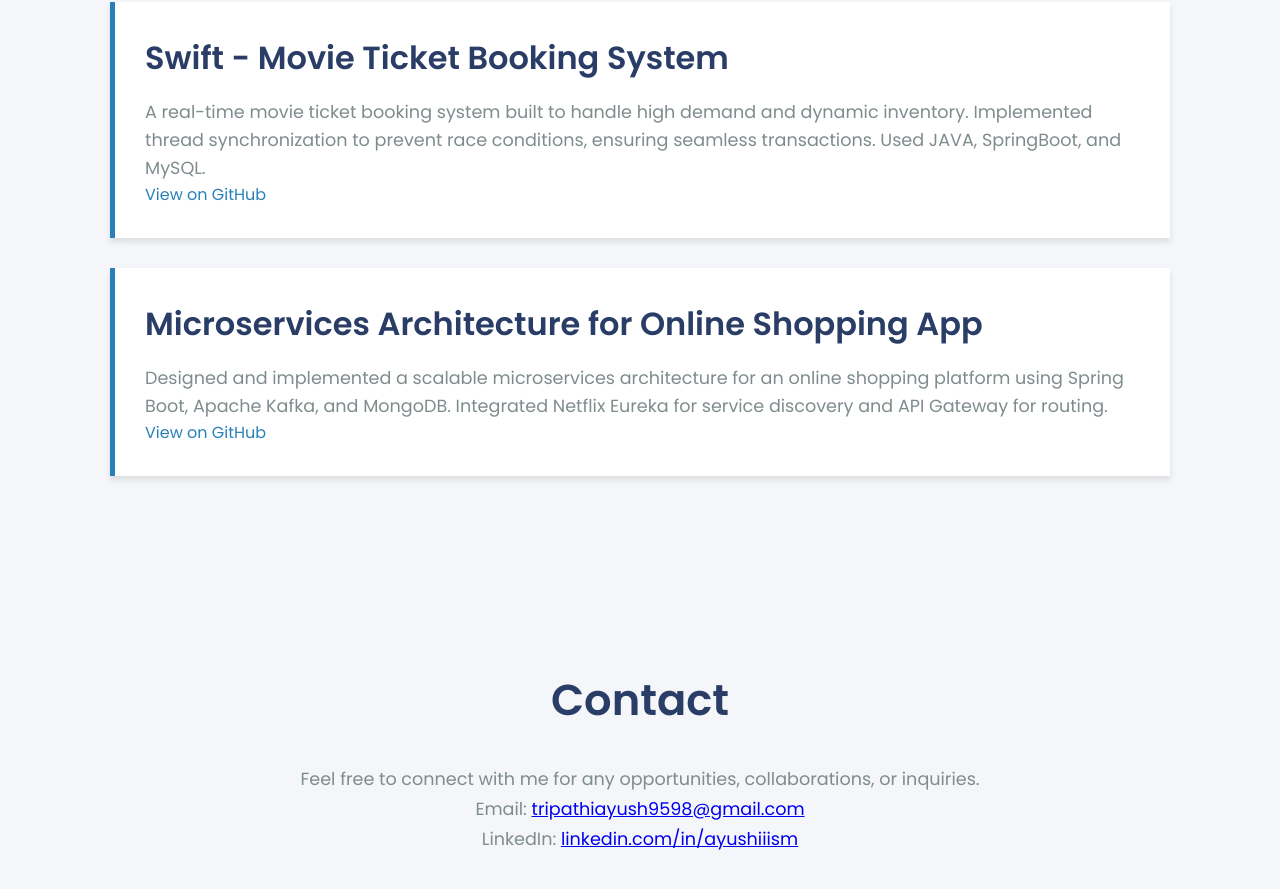
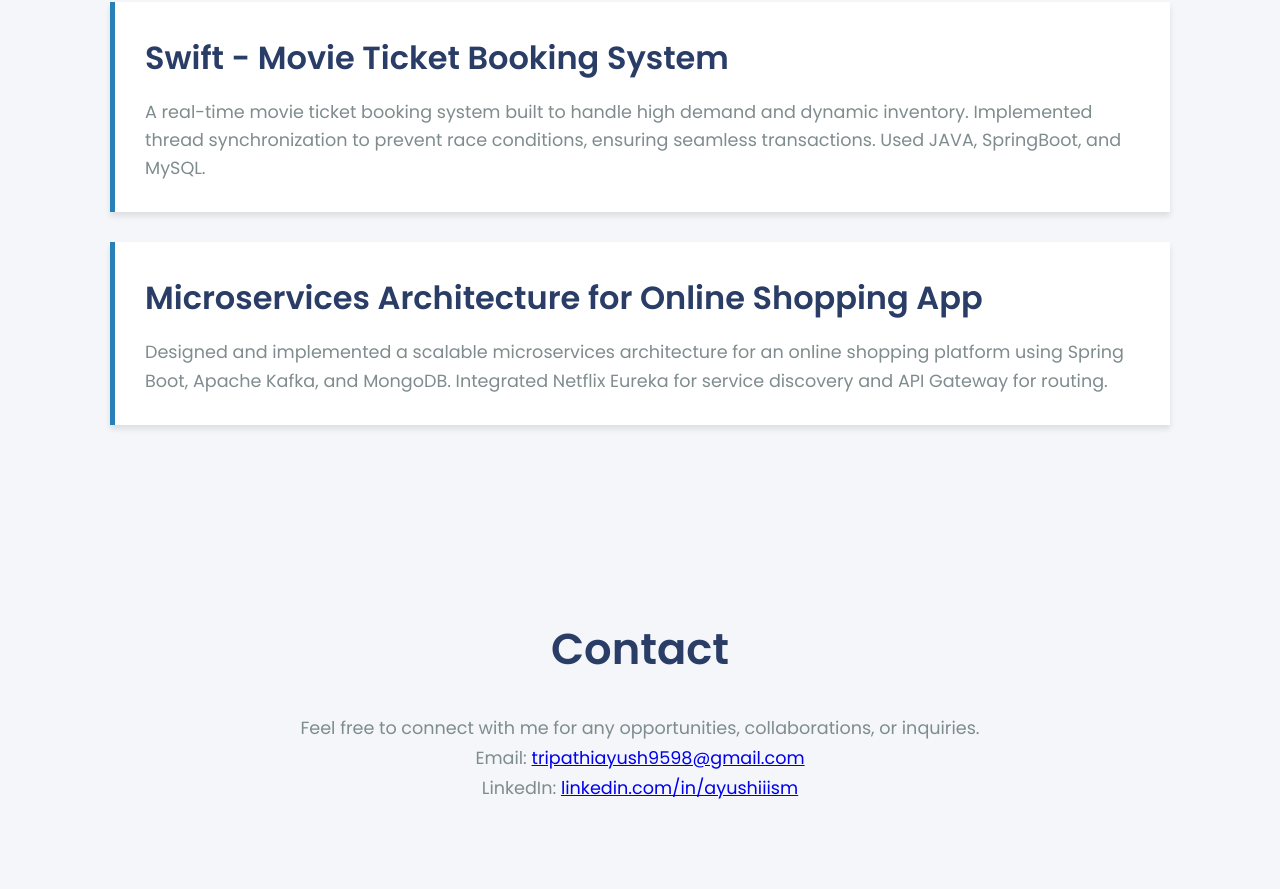
Before and after one commit to Ayushiiism/ayush-portfolio, a plain HTML site: page index.html in a window 1280 px wide. Shown: the part 1640-2529 px from the top of the page. Drawn offline with Linux system fonts and the light colour scheme.

Commit message:
Update index.html

```diff
--- a/index.html
+++ b/index.html
@@ -232,7 +232,7 @@
                 <p>
                     A real-time movie ticket booking system built to handle high demand and dynamic inventory. Implemented thread synchronization to prevent race conditions, ensuring seamless transactions. Used JAVA, SpringBoot, and MySQL.
                 </p>
-                <a href="https://github.com/yourusername/swift-project" target="_blank">View on GitHub</a>
+<!--                 <a href="https://github.com/yourusername/swift-project" target="_blank">View on GitHub</a> -->
             </div>
 
             <!-- Project 2 -->
@@ -241,7 +241,7 @@
                 <p>
                     Designed and implemented a scalable microservices architecture for an online shopping platform using Spring Boot, Apache Kafka, and MongoDB. Integrated Netflix Eureka for service discovery and API Gateway for routing.
                 </p>
-                <a href="https://github.com/yourusername/online-shopping" target="_blank">View on GitHub</a>
+<!--                 <a href="https://github.com/yourusername/online-shopping" target="_blank">View on GitHub</a> -->
             </div>
         </div>
     </section>
```
